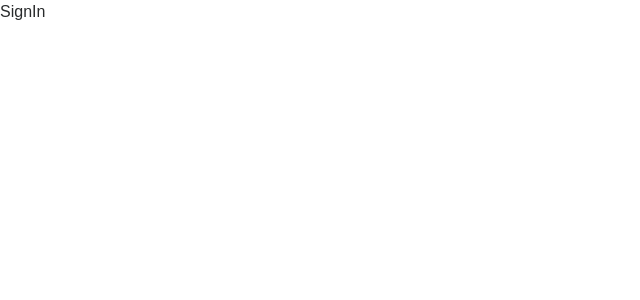
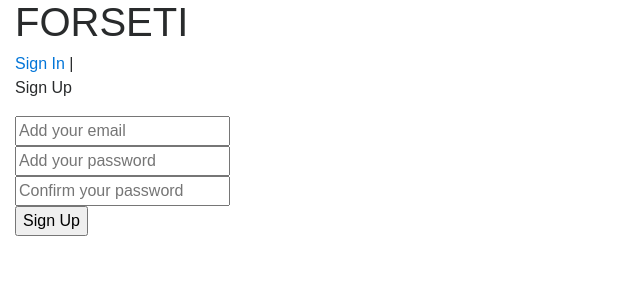
Before and after one commit to darekProject/forseti-web, a React (Create React App) app: page /SignUp in a window 1280 px wide. Shown: the top 300 px of the page, without its empty margins (0-640 px from the left). Built offline with nearby package versions, Linux system fonts and the light colour scheme; a web font is replaced by a local one.

Commit message:
feat: - add reduxForm - add reducers for auth

```diff
--- a/src/actions/index.js
+++ b/src/actions/index.js
@@ -27,7 +27,6 @@ export const signUpUser = ({name, surname, email, password}) => async dispatch =
 
         dispatch({type: AUTH_USER, payload: userData.data});
         sessionStorage.setItem('token', userData.data.token);
-        sessionStorage.setItem('fullName', `${userData.data.name} ${userData.data.surname}`);
         sessionStorage.setItem('idUser', userData.data.id);
     } catch (e) {
         return dispatch(authError('Error in create account'));
--- a/src/comonents/SignIn/SignIn.js
+++ b/src/comonents/SignIn/SignIn.js
@@ -1,9 +1,84 @@
 import React, {Component} from 'react';
+import {Field, reduxForm} from 'redux-form';
+import {Link} from "react-router-dom";
+import {connect} from 'react-redux';
+import * as actions from '../../actions'
+
+const renderField = ({input, label, type, meta: {touched, error, warning}}) => (
+    <div className="input-box">
+        <input {...input} placeholder={label} type={type}/>
+        {touched && ((error && <span className="error-input">{error}</span>) || (warning &&
+            <span className="error-input">{warning}</span>))}
+    </div>
+);
+
 
 class SignIn extends Component {
+
+    componentWillReceiveProps(nextProps) {
+        if (nextProps.authenticated) {
+            this.props.history.push('/dashboard');
+        }
+    }
+
+    handleFormSubmit = ({email, password}) => {
+        this.props.signInUser({email, password});
+    };
+
     render() {
-        return <div>SignIn</div>
+        const {handleSubmit} = this.props;
+
+        return (
+            <div className="container-fluid box-sign">
+                <div className="row">
+                    <div className="col-lg-12 ">
+                        <div className="sign-wrapper">
+                            <div>
+                                <h1 className="main-title">FORSETI</h1>
+                                <div>
+                                    <p> Sign In</p>
+                                    <span> | </span>
+                                    <Link to="/signup">Sign Up </Link>
+                                </div>
+                            </div>
+                            <form id="signup" className="sign-style"
+                                  onSubmit={handleSubmit((values) => this.handleFormSubmit(values))}>
+                                <Field type="text" name="email" component={renderField} label="Add your email"/>
+                                <Field type="password" name="password" component={renderField}
+                                       label="Add your password"/>
+                                <button type="submit" className="btn-sign">Sign In</button>
+                            </form>
+                        </div>
+                    </div>
+                </div>
+            </div>
+        )
     }
 }
 
-export default SignIn;
+
+const validate = values => {
+    const errors = {};
+
+    if (!values.email) {
+        errors.email = 'Add your email!'
+    } else if (!values.password) {
+        errors.password = 'Add your password!'
+    }
+
+    return errors;
+};
+
+const reduxFormSignIn = reduxForm({
+    form: 'signin',
+    validate
+})(SignIn);
+
+const mapStateToProps = state => {
+    return {
+        authenticated: state.user.authenticated,
+        errorMessage: state.user.error
+    }
+};
+
+export default connect(mapStateToProps, actions)(reduxFormSignIn);
--- a/src/comonents/SignUp/SignUp.js
+++ b/src/comonents/SignUp/SignUp.js
@@ -1,9 +1,92 @@
-import React, {Component} from 'react';
+import React, {Component} from 'react'
+import {Field, reduxForm} from 'redux-form';
+import {Link} from 'react-router-dom';
+import {connect} from 'react-redux';
+import * as actions from '../../actions'
+
+import './SignUp.css';
+
+const renderField = ({input, label, type, meta: {touched, error, warning}}) => (
+    <div className="input-box">
+        <input {...input} placeholder={label} type={type}/>
+        {touched && ((error && <span className="error-input">{error}</span>) || (warning &&
+            <span className="error-input">{warning}</span>))}
+    </div>
+);
 
 class SignUp extends Component {
+
+    componentWillReceiveProps(nextProps) {
+        if (nextProps.authenticated) {
+            this.props.history.push('/dashboard');
+        }
+    }
+
+    handleFormSubmit = ({email, password, confirmPassword}) => {
+        this.props.signUpUser({email, password});
+    };
+
     render() {
-        return <div>SignIn</div>
+        const {handleSubmit} = this.props;
+
+        return (
+            <div className="container-fluid box-sign">
+                <div className="row">
+                    <div className="col-lg-12 ">
+                        <div className="sign-wrapper">
+                            <div>
+                                <h1 className="main-title">FORSETI</h1>
+                                <div>
+                                    <Link to="/signin">Sign In </Link>
+                                    <span> | </span>
+                                    <p> Sign Up</p>
+                                </div>
+                            </div>
+                            <form id="signup" className="sign-style"
+                                  onSubmit={handleSubmit((values) => this.handleFormSubmit(values))}>
+                                <Field type="text" name="email" component={renderField} label="Add your email"/>
+                                <Field type="password" name="password" component={renderField}
+                                       label="Add your password"/>
+                                <Field type="password" name="confirmPassword" component={renderField}
+                                       label="Confirm your password"/>
+                                <button type="submit" className="btn-sign">Sign Up</button>
+                            </form>
+                        </div>
+                    </div>
+                </div>
+            </div>
+        )
     }
 }
 
-export default SignUp;
+const validate = values => {
+    const errors = {};
+
+    if (!values.email) {
+        errors.email = 'Add your email!'
+    } else if (!values.password) {
+        errors.password = 'Add your password!'
+    } else if (!values.confirmPassword) {
+        errors.confirmPassword = 'Confirm your password!'
+    } else if (values.confirmPassword) {
+        if (values.confirmPassword !== values.password) {
+            errors.confirmPassword = 'The repeated password is incorrect!'
+        }
+    }
+
+    return errors;
+};
+
+const reduxFormSignUp = reduxForm({
+    form: 'signup',
+    validate
+})(SignUp);
+
+const mapStateToProps = state => {
+    return {
+        authenticated: state.user.authenticated,
+        errorMessage: state.user.error
+    }
+};
+
+export default connect(mapStateToProps, actions)(reduxFormSignUp);
--- a/src/reducers/authReducer.js
+++ b/src/reducers/authReducer.js
@@ -0,0 +1,24 @@
+import {AUTH_USER, AUTH_ERROR, UNAUTH_USER} from '../actions/type';
+
+export default function (state = {}, action) {
+    switch (action.type) {
+        case AUTH_USER:
+            return {
+                ...state,
+                authenticated: true,
+                authUser: action.payload
+            };
+        case AUTH_ERROR:
+            return {
+                ...state,
+                error: action.payload
+            };
+        case UNAUTH_USER:
+            return {
+                ...state,
+                authenticated: false
+            };
+        default:
+            return state;
+    }
+};
--- a/src/reducers/index.js
+++ b/src/reducers/index.js
@@ -1,10 +1,12 @@
 import { combineReducers } from 'redux';
 import {reducer as form} from 'redux-form';
 import numReducer from './numReducer';
+import authReducer from "./authReducer";
 
 const rootReducers = combineReducers({
     form,
-    number: numReducer
+    number: numReducer,
+    user: authReducer
 });
 
 export default rootReducers;
```
Also changed, not shown: 1 other file (tests, documents, lock files or other folders).
